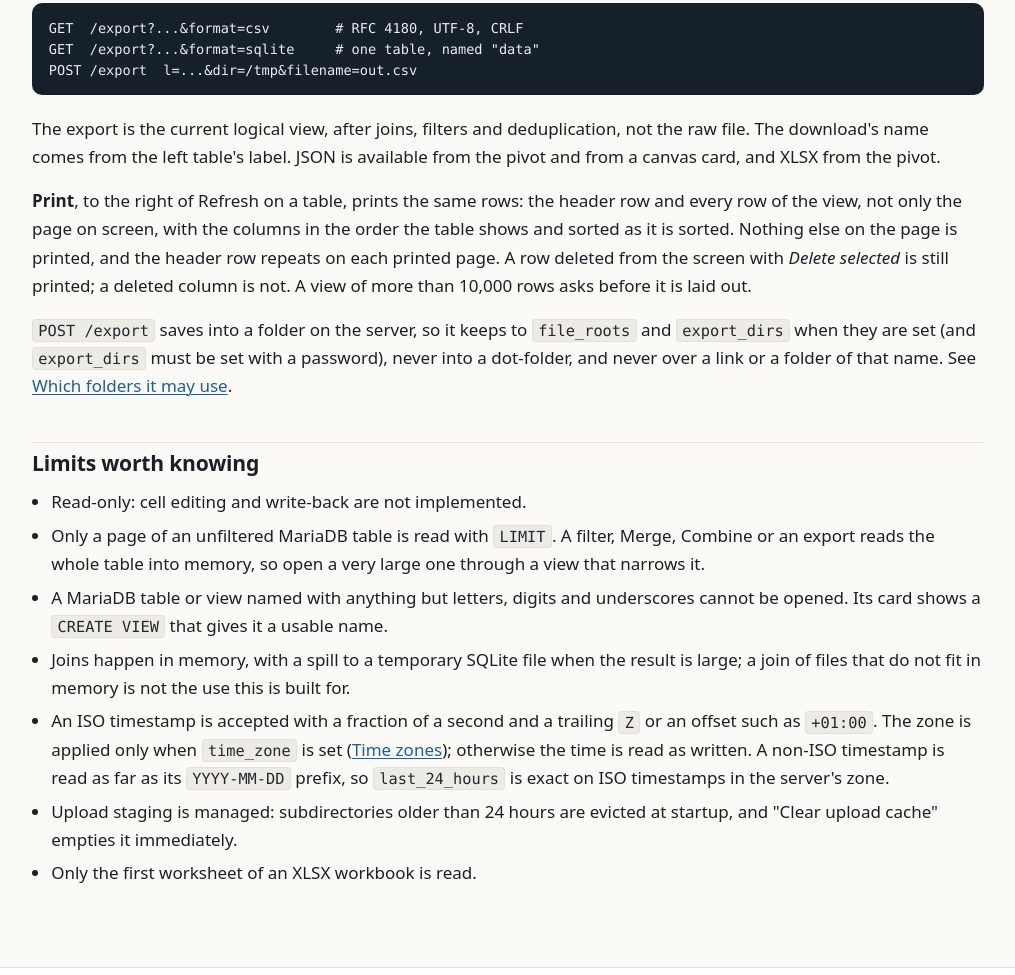
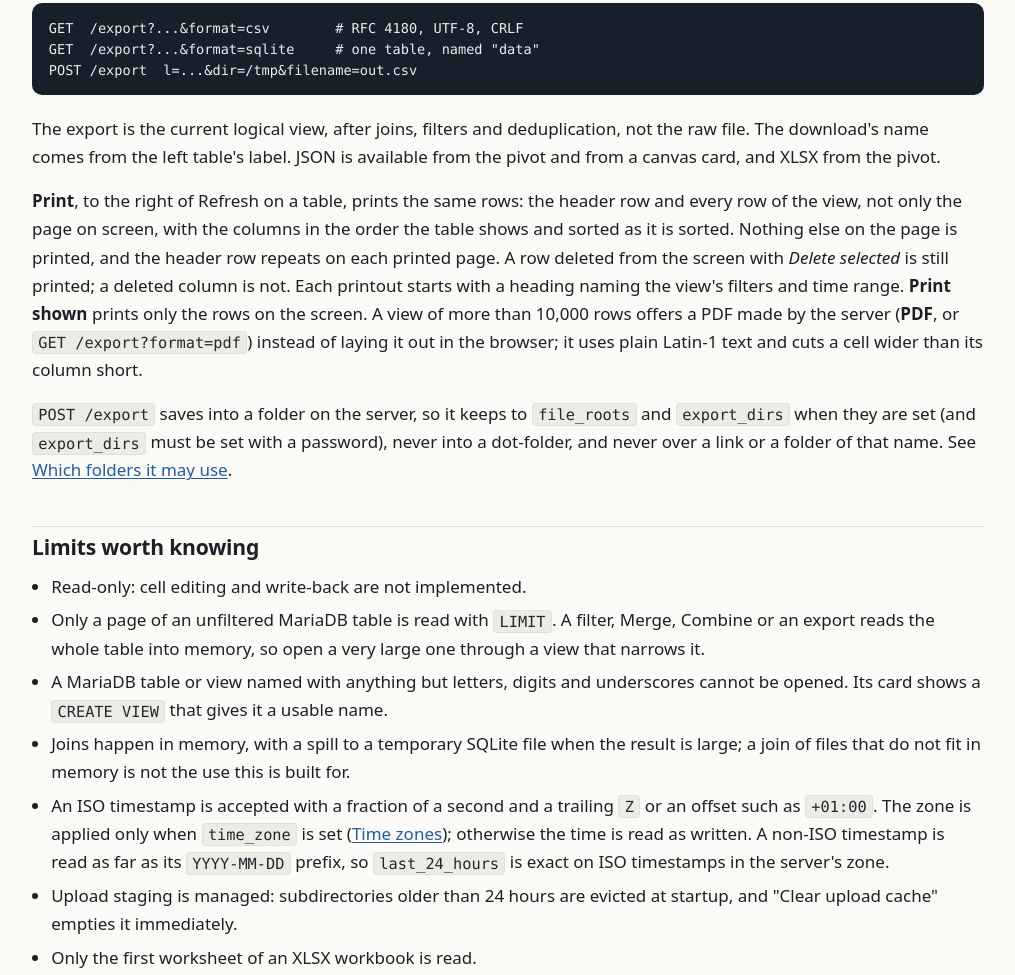
Before and after one commit to nigelhorne/Database-BI, a plain HTML site: page website/html/data.html in a window 1280 px wide. Shown: the part 7551-8526 px from the top of the page, without its empty margins (132-1147 px from the left). Drawn offline with Linux system fonts and the light colour scheme.

Commit message:
Improve print

```diff
--- a/website/html/data.html
+++ b/website/html/data.html
@@ -463,8 +463,12 @@ POST /export  l=...&amp;dir=/tmp&amp;filename=out.csv</code></pre>
 	with the columns in the order the table shows and sorted as it is sorted.
 	Nothing else on the page is printed, and the header row repeats on each
 	printed page. A row deleted from the screen with <em>Delete selected</em> is
-	still printed; a deleted column is not. A view of more than 10,000 rows asks
-	before it is laid out.
+	still printed; a deleted column is not. Each printout starts with a heading
+	naming the view's filters and time range. <strong>Print shown</strong> prints
+	only the rows on the screen. A view of more than 10,000 rows offers a PDF made
+	by the server (<strong>PDF</strong>, or <code>GET /export?format=pdf</code>)
+	instead of laying it out in the browser; it uses plain Latin-1 text and cuts
+	a cell wider than its column short.
 </p>
 <p>
 	<code>POST /export</code> saves into a folder on the server, so it keeps to
```
Also changed, not shown: 14 other files.
